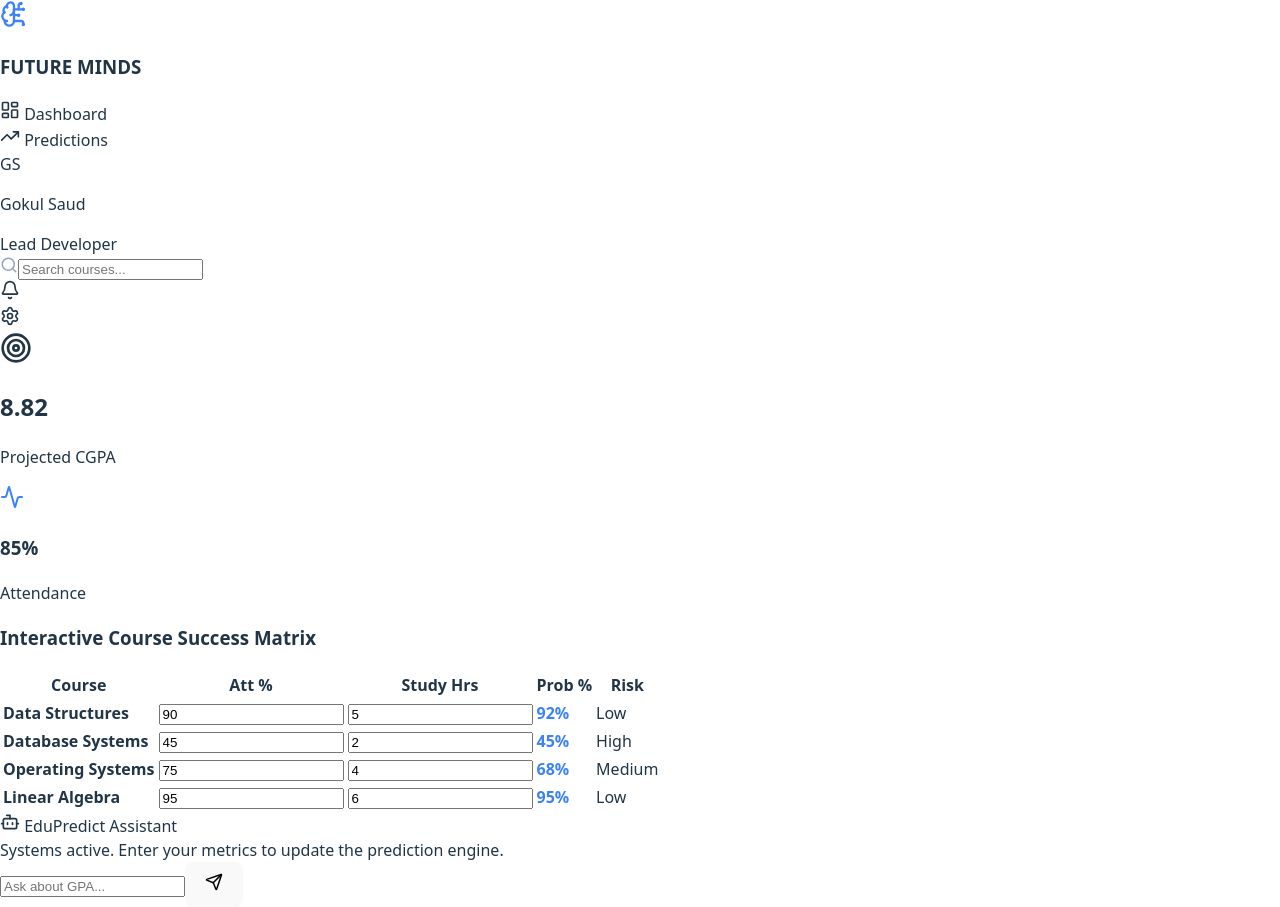
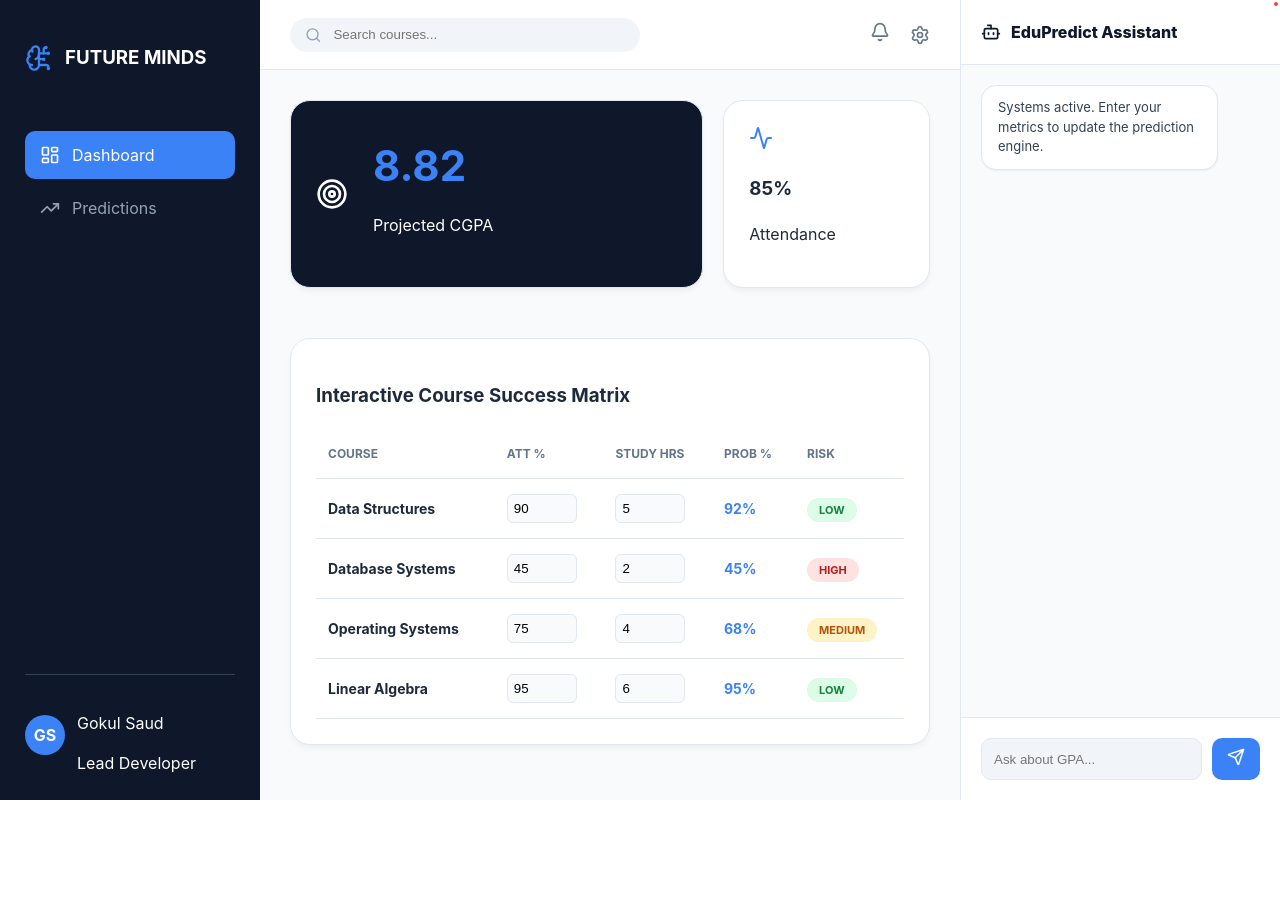
Before and after one commit to gokulsaud25bcs016-cell/studentperformance, a React (Vite) app: page / in a window 1280 px wide. After the commit the page ends 800 px from the top, so only its background shows below. Built offline with nearby package versions, Linux system fonts and the light colour scheme.

Commit message:
Update App.css

```diff
--- a/src/App.css
+++ b/src/App.css
@@ -1,234 +1,299 @@
-import React, { useState, useEffect, useRef } from 'react';
-import { motion, AnimatePresence } from 'framer-motion';
-import {
-  LayoutDashboard, BrainCircuit, TrendingUp, Send, Bot,
-  Activity, Zap, Target, Calculator, RefreshCw,
-  Search, Bell, Settings, BookOpen, CheckCircle
-} from 'lucide-react';
-import './App.css';
+/* --- ROOT VARIABLES --- */
+:root {
+  --primary: #3b82f6;
+  --bg: #f8fafc;
+  --sidebar: #0f172a;
+  --border: #e2e8f0;
+  --success: #15803d;
+  --warning: #b45309;
+  --danger: #b91c1c;
+}
 
-const App = () => {
-  // --- NAVIGATION STATE ---
-  const [activeTab, setActiveTab] = useState('dashboard');
+* { box-sizing: border-box; }
+body {
+  margin: 0;
+  font-family: 'Inter', sans-serif;
+  background: var(--bg);
+  color: #1e293b;
+  overflow: hidden;
+}
 
-  // --- AI INPUT STATES (Global) ---
-  const [attendance, setAttendance] = useState(85);
-  const [studyHours, setStudyHours] = useState(6);
-  const [assignments, setAssignments] = useState(90);
-  const [syllabus, setSyllabus] = useState(70);
-  const [prediction, setPrediction] = useState(8.82);
-  const [isComputing, setIsComputing] = useState(false);
+.app-container { display: flex; height: 100vh; width: 100vw; }
 
-  // --- NEW: DYNAMIC COURSE DATA STATE ---
-  // This allows you to set study hours for EACH course individually
-  const [courseData, setCourseData] = useState([
-    { id: 1, name: "Data Structures", code: "CS-201", att: 90, study: 5, risk: "Low", prob: 92 },
-    { id: 2, name: "Database Systems", code: "CS-204", att: 45, study: 2, risk: "High", prob: 45 },
-    { id: 3, name: "Operating Systems", code: "CS-202", att: 75, study: 4, risk: "Medium", prob: 68 },
-    { id: 4, name: "Linear Algebra", code: "MA-102", att: 95, study: 6, risk: "Low", prob: 95 }
-  ]);
+/* --- SIDEBAR --- */
+.sidebar {
+  width: 260px;
+  background: var(--sidebar);
+  color: white;
+  display: flex;
+  flex-direction: column;
+  padding: 25px;
+}
 
-  // Function to calculate individual course risk based on your inputs
-  const updateCourse = (id, field, value) => {
-    const val = Number(value);
-    setCourseData(prev => prev.map(c => {
-      if (c.id === id) {
-        const updatedCourse = { ...c, [field]: val };
-        // AI Logic: Weighting attendance and study hours
-        const newProb = Math.min(100, (updatedCourse.att * 0.4) + (updatedCourse.study * 10));
-        let newRisk = "High";
-        if (newProb > 80) newRisk = "Low";
-        else if (newProb > 60) newRisk = "Medium";
+.brand {
+  display: flex;
+  align-items: center;
+  gap: 12px;
+  margin-bottom: 40px;
+}
 
-        return { ...updatedCourse, prob: Math.round(newProb), risk: newRisk };
-      }
-      return c;
-    }));
-  };
+.menu-item {
+  padding: 12px 15px;
+  border-radius: 10px;
+  display: flex;
+  align-items: center;
+  gap: 12px;
+  cursor: pointer;
+  color: #94a3b8;
+  transition: 0.2s;
+  margin-bottom: 5px;
+}
 
-  // --- SEARCH LOGIC ---
-  const [searchQuery, setSearchQuery] = useState("");
-  const filteredCourses = courseData.filter(c =>
-    c.name.toLowerCase().includes(searchQuery.toLowerCase()) ||
-    c.code.toLowerCase().includes(searchQuery.toLowerCase())
-  );
+.menu-item.active { background: var(--primary); color: white; }
+.menu-item:hover:not(.active) { background: #1e293b; color: white; }
 
-  // --- CHAT LOGIC ---
-  const [messages, setMessages] = useState([{ type: 'bot', text: "Systems active. Enter your metrics to update the prediction engine." }]);
-  const [chatInput, setChatInput] = useState("");
-  const scrollRef = useRef(null);
+.user-profile {
+  margin-top: auto;
+  display: flex;
+  align-items: center;
+  gap: 12px;
+  border-top: 1px solid #334155;
+  padding-top: 20px;
+}
 
-  useEffect(() => { scrollRef.current?.scrollIntoView({ behavior: "smooth" }); }, [messages]);
+.avatar {
+  width: 40px;
+  height: 40px;
+  background: #3b82f6;
+  border-radius: 50%;
+  display: flex;
+  align-items: center;
+  justify-content: center;
+  font-weight: bold;
+}
 
-  // --- THE BRAIN: AI CALCULATION ---
-  const handlePrediction = () => {
-    setIsComputing(true);
-    setTimeout(() => {
-      const score = ((attendance * 0.2) + (studyHours * 1.5) + (assignments * 0.3) + (syllabus * 0.1)) / 10;
-      const finalGpa = Math.min(10, score).toFixed(2);
-      setPrediction(finalGpa);
-      setIsComputing(false);
-      setMessages(prev => [...prev, {
-        type: 'bot',
-        text: `Update: Based on ${syllabus}% syllabus completion, your projected CGPA is now ${finalGpa}.`
-      }]);
-    }, 1000);
-  };
+/* --- MAIN VIEWPORT & NAVBAR --- */
+.viewport { flex: 1; display: flex; flex-direction: column; overflow: hidden; }
 
-  const sendChat = (e) => {
-    if (e) e.preventDefault();
-    if (!chatInput.trim()) return;
-    setMessages([...messages, { type: 'user', text: chatInput }]);
-    setChatInput("");
-    setTimeout(() => {
-      const response = "Pattern recognition suggests your study habits for " + courseData[0].name + " are improving your probability.";
-      setMessages(prev => [...prev, { type: 'bot', text: response }]);
-    }, 800);
-  };
+.navbar {
+  height: 70px;
+  background: white;
+  border-bottom: 1px solid var(--border);
+  display: flex;
+  align-items: center;
+  justify-content: space-between;
+  padding: 0 30px;
+}
 
-  return (
-    <div className="app-container">
-      <aside className="sidebar">
-        <div className="brand">
-          <BrainCircuit color="#3b82f6" size={28}/>
-          <h3>FUTURE MINDS</h3>
-        </div>
-        <nav className="menu">
-          <div className={`menu-item ${activeTab === 'dashboard' ? 'active' : ''}`} onClick={() => setActiveTab('dashboard')}>
-            <LayoutDashboard size={20}/> Dashboard
-          </div>
-          <div className={`menu-item ${activeTab === 'predictions' ? 'active' : ''}`} onClick={() => setActiveTab('predictions')}>
-            <TrendingUp size={20}/> Predictions
-          </div>
-        </nav>
-        <div className="user-profile">
-          <div className="avatar">GS</div>
-          <div><p>Gokul Saud</p><span>Lead Developer</span></div>
-        </div>
-      </aside>
+.search-engine {
+  display: flex;
+  align-items: center;
+  gap: 10px;
+  background: #f1f5f9;
+  padding: 8px 15px;
+  border-radius: 20px;
+  width: 350px;
+}
 
-      <main className="viewport">
-        <header className="navbar">
-          <div className="search-engine">
-            <Search size={18} color="#94a3b8"/>
-            <input
-              placeholder="Search courses..."
-              value={searchQuery}
-              onChange={(e) => setSearchQuery(e.target.value)}
-            />
-          </div>
-          <div className="nav-actions">
-            <div className="icon-badge"><Bell size={20}/><span className="dot"></span></div>
-            <Settings size={20} className="clickable"/>
-          </div>
-        </header>
+.search-engine input { border: none; background: transparent; outline: none; width: 100%; }
 
-        <div className="scroll-box">
-          {activeTab === 'dashboard' ? (
-            <div className="dashboard-view">
-              <section className="top-stats">
-                <div className="card gpa-card">
-                  <Target size={32}/>
-                  <div>
-                    <h2>{prediction}</h2>
-                    <p>Projected CGPA</p>
-                  </div>
-                </div>
-                <div className="card stat-card">
-                  <Activity size={24} color="#3b82f6"/>
-                  <h3>{attendance}%</h3>
-                  <p>Attendance</p>
-                </div>
-              </section>
+.nav-actions { display: flex; align-items: center; gap: 20px; color: #64748b; }
+.clickable { cursor: pointer; transition: 0.2s; }
+.clickable:hover { color: var(--primary); }
 
-              <section className="course-matrix">
-                <div className="card">
-                  <h3>Interactive Course Success Matrix</h3>
-                  <table className="data-table">
-                    <thead>
-                      <tr>
-                        <th>Course</th>
-                        <th>Att %</th>
-                        <th>Study Hrs</th>
-                        <th>Prob %</th>
-                        <th>Risk</th>
-                      </tr>
-                    </thead>
-                    <tbody>
-                      {filteredCourses.map(c => (
-                        <tr key={c.id}>
-                          <td><strong>{c.name}</strong></td>
-                          <td>
-                            <input
-                                className="table-input"
-                                type="number"
-                                value={c.att}
-                                onChange={(e) => updateCourse(c.id, 'att', e.target.value)}
-                            />
-                          </td>
-                          <td>
-                            <input
-                                className="table-input"
-                                type="number"
-                                value={c.study}
-                                onChange={(e) => updateCourse(c.id, 'study', e.target.value)}
-                            />
-                          </td>
-                          <td style={{fontWeight: 'bold', color: '#3b82f6'}}>{c.prob}%</td>
-                          <td><span className={`tag ${c.risk}`}>{c.risk}</span></td>
-                        </tr>
-                      ))}
-                    </tbody>
-                  </table>
-                </div>
-              </section>
-            </div>
-          ) : (
-            /* PREDICTIONS TAB REMAINS EXACTLY SAME AS YOUR CODE */
-            <div className="prediction-view">
-              <div className="card ai-input-card">
-                <div className="card-header"><Calculator color="#3b82f6"/> <h2>AI Inference Parameters</h2></div>
-                <div className="input-grid">
-                  <div className="field">
-                    <label>Attendance ({attendance}%)</label>
-                    <input type="range" value={attendance} onChange={(e)=>setAttendance(e.target.value)} />
-                  </div>
-                  <div className="field">
-                    <label>Study Hours ({studyHours}h)</label>
-                    <input type="range" max="15" value={studyHours} onChange={(e)=>setStudyHours(e.target.value)} />
-                  </div>
-                  <div className="field">
-                    <label>Assignment Avg ({assignments}%)</label>
-                    <input type="number" value={assignments} onChange={(e)=>setAssignments(e.target.value)} />
-                  </div>
-                  <div className="field">
-                    <label>Syllabus Completion ({syllabus}%)</label>
-                    <input type="number" value={syllabus} onChange={(e)=>setSyllabus(e.target.value)} />
-                  </div>
-                </div>
-                <button className="primary-btn" onClick={handlePrediction} disabled={isComputing}>
-                  {isComputing ? <RefreshCw className="spin"/> : <Zap/>}
-                  {isComputing ? "Analyzing Patterns..." : "RUN AI PREDICTION"}
-                </button>
-              </div>
-            </div>
-          )}
-        </div>
-      </main>
+.dot {
+  position: absolute;
+  top: 0;
+  right: 0;
+  width: 8px;
+  height: 8px;
+  background: #ef4444;
+  border-radius: 50%;
+  border: 2px solid white;
+}
 
-      <aside className="ai-sidebar">
-        <div className="assistant-head"><Bot size={20}/> EduPredict Assistant</div>
-        <div className="chat-area">
-          {messages.map((m, i) => <div key={i} className={`bubble ${m.type}`}>{m.text}</div>)}
-          <div ref={scrollRef} />
-        </div>
-        <form className="chat-input-bar" onSubmit={sendChat}>
-          <input placeholder="Ask about GPA..." value={chatInput} onChange={(e) => setChatInput(e.target.value)} />
-          <button type="submit"><Send size={18}/></button>
-        </form>
-      </aside>
-    </div>
-  );
-};
+/* --- SCROLL AREA & CARDS --- */
+.scroll-box { padding: 30px; overflow-y: auto; flex: 1; }
 
-export default App;
+.card {
+  background: white;
+  border-radius: 20px;
+  border: 1px solid var(--border);
+  padding: 25px;
+  box-shadow: 0 4px 6px -1px rgba(0,0,0,0.05);
+  margin-bottom: 25px;
+}
+
+.top-stats { display: grid; grid-template-columns: 2fr 1fr; gap: 20px; margin-bottom: 25px; }
+
+.gpa-card {
+  background: var(--sidebar);
+  color: white;
+  display: flex;
+  align-items: center;
+  gap: 25px;
+}
+
+.gpa-card h2 { font-size: 42px; margin: 0; color: var(--primary); }
+
+/* --- INTERACTIVE TABLE STYLES --- */
+.data-table { width: 100%; border-collapse: collapse; margin-top: 20px; }
+.data-table th { text-align: left; padding: 15px 12px; font-size: 12px; color: #64748b; border-bottom: 1px solid var(--border); text-transform: uppercase; }
+.data-table td { padding: 15px 12px; border-bottom: 1px solid var(--border); font-size: 14px; }
+
+/* The specific input style for your table rows */
+.table-input {
+  width: 70px;
+  padding: 6px;
+  border: 1px solid var(--border);
+  border-radius: 6px;
+  background: #f8fafc;
+  outline: none;
+  transition: 0.2s;
+  font-weight: 500;
+}
+
+.table-input:focus { border-color: var(--primary); background: white; box-shadow: 0 0 0 2px rgba(59, 130, 246, 0.1); }
+
+/* --- RISK TAGS --- */
+.tag { padding: 5px 12px; border-radius: 20px; font-size: 11px; font-weight: 700; text-transform: uppercase; }
+.tag.High { background: #fee2e2; color: var(--danger); }
+.tag.Medium { background: #fef3c7; color: var(--warning); }
+.tag.Low { background: #dcfce7; color: var(--success); }
+
+/* --- PREDICTIONS VIEW (AI INPUTS) --- */
+.input-grid { display: grid; grid-template-columns: 1fr 1fr; gap: 25px; margin: 25px 0; }
+.field label { display: block; font-size: 13px; font-weight: 600; margin-bottom: 10px; color: #4b5563; }
+.field input[type="number"] { width: 100%; padding: 12px; border: 1px solid var(--border); border-radius: 10px; }
+.field input[type="range"] { width: 100%; accent-color: var(--primary); }
+
+.primary-btn {
+  width: 100%;
+  background: var(--primary);
+  color: white;
+  border: none;
+  padding: 16px;
+  border-radius: 12px;
+  font-weight: 700;
+  cursor: pointer;
+  display: flex;
+  align-items: center;
+  justify-content: center;
+  gap: 12px;
+  transition: 0.3s;
+}
+
+.primary-btn:hover { background: #2563eb; transform: translateY(-1px); }
+.primary-btn:disabled { opacity: 0.7; cursor: not-allowed; }
+
+/* --- AI SIDEBAR (ASSISTANT) --- */
+.ai-sidebar {
+  width: 320px;
+  background: white;
+  border-left: 1px solid var(--border);
+  display: flex;
+  flex-direction: column;
+}
+
+.assistant-head {
+  padding: 20px;
+  border-bottom: 1px solid var(--border);
+  font-weight: 800;
+  display: flex;
+  gap: 10px;
+  align-items: center;
+  color: var(--sidebar);
+}
+
+.chat-area {
+  flex: 1;
+  padding: 20px;
+  overflow-y: auto;
+  display: flex;
+  flex-direction: column;
+  gap: 15px;
+  background: #f9fafb;
+}
+
+.bubble {
+  padding: 12px 16px;
+  border-radius: 15px;
+  font-size: 13px;
+  max-width: 85%;
+  line-height: 1.5;
+  box-shadow: 0 1px 2px rgba(0,0,0,0.05);
+}
+
+.bubble.bot { background: white; border: 1px solid var(--border); align-self: flex-start; color: #334155; }
+.bubble.user { background: var(--sidebar); color: white; align-self: flex-end; }
+
+.chat-input-bar {
+  padding: 20px;
+  border-top: 1px solid var(--border);
+  display: flex;
+  gap: 10px;
+}
+
+.chat-input-bar input {
+  flex: 1;
+  border: 1px solid var(--border);
+  background: #f1f5f9;
+  padding: 12px;
+  border-radius: 10px;
+  outline: none;
+}
+
+.chat-input-bar button {
+  background: var(--primary);
+  color: white;
+  border: none;
+  padding: 10px 15px;
+  border-radius: 10px;
+  cursor: pointer;
+}
+
+/* --- ANIMATIONS --- */
+.spin { animation: spin 1s linear infinite; }
+@keyframes spin { from { transform: rotate(0deg); } to { transform: rotate(360deg); } }
+/* Update the table inputs */
+.table-input {
+  width: 70px;
+  padding: 6px;
+  border: 1px solid var(--border);
+  border-radius: 6px;
+  background: #f8fafc;
+  outline: none;
+  transition: 0.2s;
+  font-weight: 500;
+  color: #000000; /* ADD THIS: Makes text black */
+}
+
+/* Update the general input fields in the Prediction Tab */
+.field input[type="number"] {
+  width: 100%;
+  padding: 12px;
+  border: 1px solid var(--border);
+  border-radius: 10px;
+  color: #000000; /* ADD THIS: Makes text black */
+  background: white;
+}
+
+/* Update the search engine text */
+.search-engine input {
+  border: none;
+  background: transparent;
+  outline: none;
+  width: 100%;
+  color: #000000; /* ADD THIS: Makes search text black */
+}
+
+/* Update the chat input text */
+.chat-input-bar input {
+  flex: 1;
+  border: 1px solid var(--border);
+  background: #f1f5f9;
+  padding: 12px;
+  border-radius: 10px;
+  outline: none;
+  color: #000000; /* ADD THIS: Makes chat text black */
+}
```
